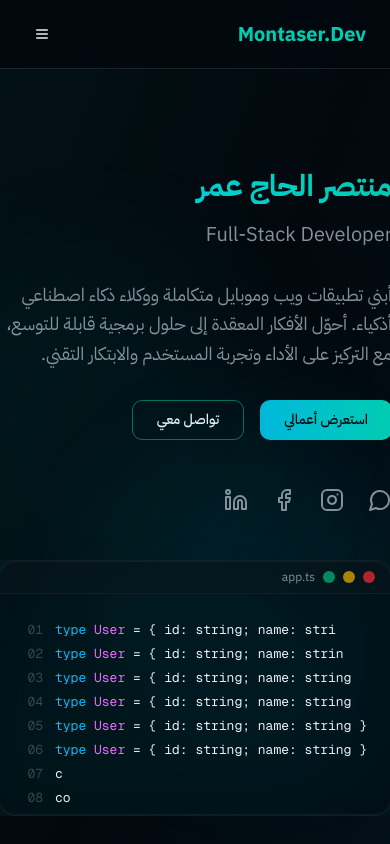
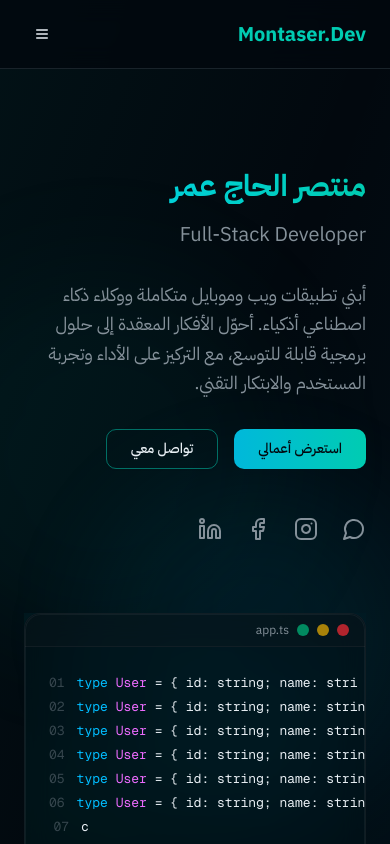
Before and after one commit to Montaser0/portfolio---Montaser--2-, a Next.js app: page / in a window 390 px wide. Shown: the top 844 px of the page. Built offline with nearby package versions, Linux system fonts and the light colour scheme.

Commit message:
fix(portfolio): reorder hero section on mobile and adjust pointer events
Make 3D visual element appear after text content on mobile devices to improve visual flow. Add overflow-hidden to prevent visual artifacts and adjust pointer events for better mobile interaction.

```diff
--- a/components/portfolio/hero-section.tsx
+++ b/components/portfolio/hero-section.tsx
@@ -103,7 +103,7 @@ export function HeroSection() {
           </div>
 
           {/* 3D Visual Element */}
-          <div className="relative block h-64 sm:h-72 md:h-96 lg:h-[500px]">
+          <div className="relative block order-2 lg:order-none h-64 sm:h-72 md:h-96 lg:h-[500px] overflow-hidden mt-6 pointer-events-none md:pointer-events-auto">
             <CodeScene3D />
           </div>
         </div>
```
